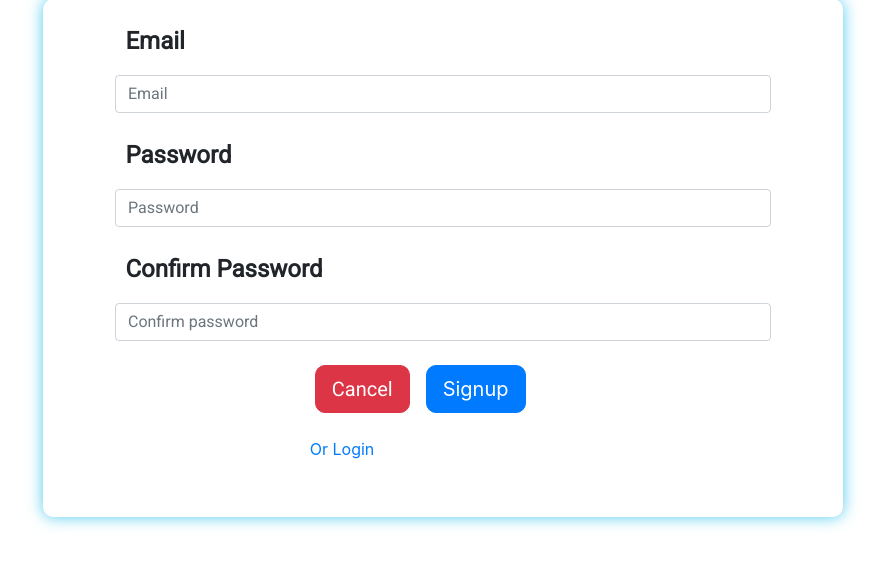
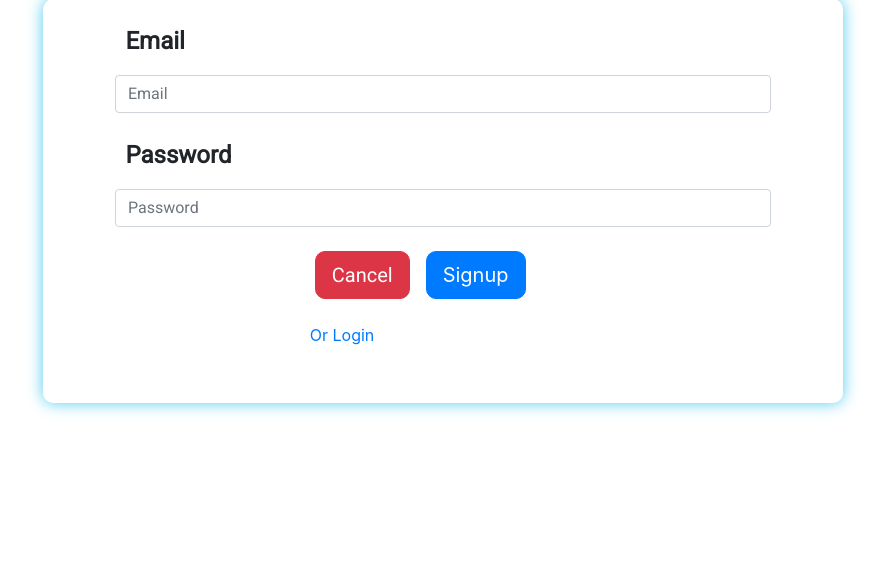
Before and after one commit to cyantarek/membership-site-flask, a Flask app: page /signup/ in a window 1280 px wide. Shown: the part 113-680 px from the top of the page, without its empty margins (197-1082 px from the left). Run offline with Flask 2, Linux system fonts and the light colour scheme; some libraries are stand-ins or nearby versions.

```diff
--- a/templates/signup.html
+++ b/templates/signup.html
@@ -46,12 +46,6 @@
                             <div class="col-md-10 offset-md-1"><input class="form-control" type="text" placeholder="Password" style="margin-left:0px;font-family:Roboto, sans-serif;" required></div>
                         </div>
                         <div class="form-row" style="margin-right:0px;margin-left:0px;padding-top:24px;">
-                            <div class="col-md-8 offset-md-1">
-                                <p style="margin-left:2%;font-family:Roboto, sans-serif;font-size:24px;"><strong>Confirm Password</strong></p>
-                            </div>
-                            <div class="col-md-10 offset-md-1"><input class="form-control" type="text" placeholder="Confirm password" style="margin-left:0px;font-family:Roboto, sans-serif;" required></div>
-                        </div>
-                        <div class="form-row" style="margin-right:0px;margin-left:0px;padding-top:24px;">
                             <div class="col-12 col-md-4 offset-md-4"><button class="btn btn-danger btn-lg" type="reset" style="font-family:Roboto, sans-serif;">Cancel</button><button class="btn btn-primary btn-lg" type="submit" style="margin-left:16px;">Signup</button></div>
                         </div>
                         <div class="form-row" style="margin-right:0px;margin-left:0px;padding-top:24px;">
```
